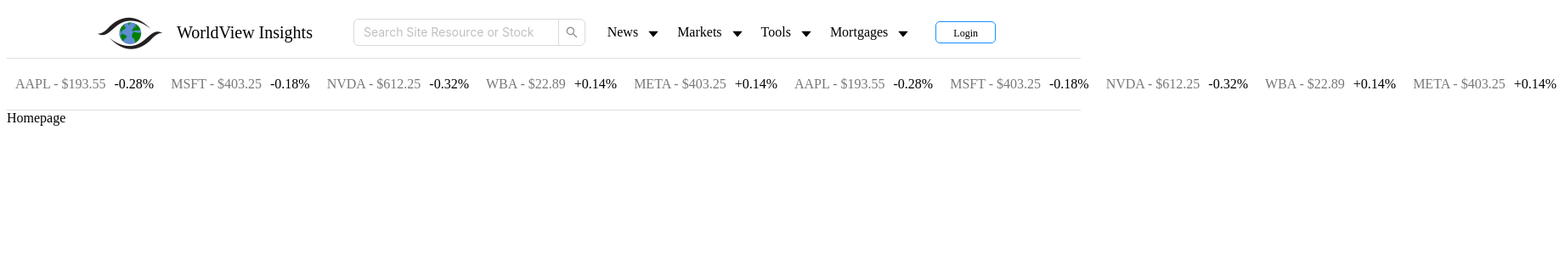
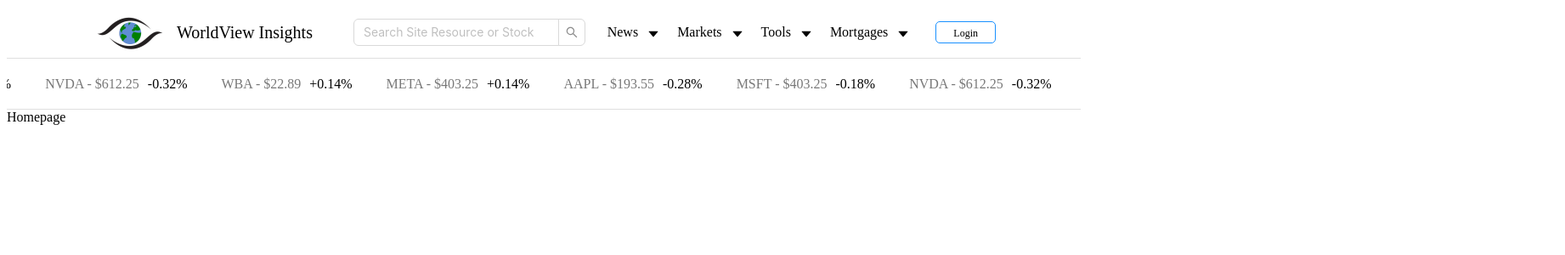
Before and after one commit to RobertJephthaHogan/world-view-insights, a React (Create React App) app in the folder src/client/: page / in a window 1280 px wide. Shown: the top 300 px of the page at 85% size, 1842 px wide, since content can reach past the window. Built offline with nearby package versions, Linux system fonts and the light colour scheme; the HTML template or start-up script is replaced by a standard one.

Commit message:
ticker bar animation

```diff
--- a/src/client/src/components/TickerBanner/index.tsx
+++ b/src/client/src/components/TickerBanner/index.tsx
@@ -9,8 +9,24 @@ import './styles.css'
 export default function TickerBanner() {
 
     return (
-        <div className='ticker-banner'>
-            <div className='banner-item'>
+        <div
+            className='ticker-banner'
+            id='scroll-container'
+        >
+            <div
+                className='banner-rail'
+                id='scroll-text'
+            >
+                {/*
+                    To create a seamless, continuous scroll without gaps between
+                    iterations, we need to duplicate the content within the
+                    scrolling element. This approach ensures that as one set of
+                    content goes off-screen, the identical set appears, creating
+                    an illusion of an endless scroll. Thats why there are two sets.
+                */}
+
+                {/* Set One */}
+                <div className='banner-item item'>
                     <span className='bi-info-text'>
                         AAPL - $193.55
                     </span>
@@ -18,7 +34,7 @@ export default function TickerBanner() {
                         -0.28%
                     </span>
                 </div>
-            <div className='banner-item'>
+                <div className='banner-item item'>
                     <span className='bi-info-text'>
                         MSFT - $403.25
                     </span>
@@ -26,7 +42,7 @@ export default function TickerBanner() {
                         -0.18%
                     </span>
                 </div>
-            <div className='banner-item'>
+                <div className='banner-item item'>
                     <span className='bi-info-text'>
                         NVDA - $612.25
                     </span>
@@ -34,7 +50,7 @@ export default function TickerBanner() {
                         -0.32%
                     </span>
                 </div>
-            <div className='banner-item'>
+                <div className='banner-item item'>
                     <span className='bi-info-text'>
                         WBA - $22.89
                     </span>
@@ -42,7 +58,7 @@ export default function TickerBanner() {
                         +0.14%
                     </span>
                 </div>
-            <div className='banner-item'>
+                <div className='banner-item item'>
                     <span className='bi-info-text'>
                         META - $403.25
                     </span>
@@ -50,7 +66,7 @@ export default function TickerBanner() {
                         +0.14%
                     </span>
                 </div>
-            <div className='banner-item'>
+                <div className='banner-item item'>
                     <span className='bi-info-text'>
                         AAPL - $193.55
                     </span>
@@ -58,7 +74,7 @@ export default function TickerBanner() {
                         -0.28%
                     </span>
                 </div>
-            <div className='banner-item'>
+                <div className='banner-item item'>
                     <span className='bi-info-text'>
                         MSFT - $403.25
                     </span>
@@ -66,7 +82,7 @@ export default function TickerBanner() {
                         -0.18%
                     </span>
                 </div>
-            <div className='banner-item'>
+                <div className='banner-item item'>
                     <span className='bi-info-text'>
                         NVDA - $612.25
                     </span>
@@ -74,7 +90,7 @@ export default function TickerBanner() {
                         -0.32%
                     </span>
                 </div>
-            <div className='banner-item'>
+                <div className='banner-item item'>
                     <span className='bi-info-text'>
                         WBA - $22.89
                     </span>
@@ -82,7 +98,7 @@ export default function TickerBanner() {
                         +0.14%
                     </span>
                 </div>
-            <div className='banner-item'>
+                <div className='banner-item item'>
                     <span className='bi-info-text'>
                         META - $403.25
                     </span>
@@ -90,6 +106,90 @@ export default function TickerBanner() {
                         +0.14%
                     </span>
                 </div>
+
+                {/* Set Two */}
+                <div className='banner-item item'>
+                    <span className='bi-info-text'>
+                        AAPL - $193.55
+                    </span>
+                    <span className='bi-change-down-text'>
+                        -0.28%
+                    </span>
+                </div>
+                <div className='banner-item item'>
+                    <span className='bi-info-text'>
+                        MSFT - $403.25
+                    </span>
+                    <span className='bi-change-up-text'>
+                        -0.18%
+                    </span>
+                </div>
+                <div className='banner-item item'>
+                    <span className='bi-info-text'>
+                        NVDA - $612.25
+                    </span>
+                    <span className='bi-change-down-text'>
+                        -0.32%
+                    </span>
+                </div>
+                <div className='banner-item item'>
+                    <span className='bi-info-text'>
+                        WBA - $22.89
+                    </span>
+                    <span className='bi-change-up-text'>
+                        +0.14%
+                    </span>
+                </div>
+                <div className='banner-item item'>
+                    <span className='bi-info-text'>
+                        META - $403.25
+                    </span>
+                    <span className='bi-change-up-text'>
+                        +0.14%
+                    </span>
+                </div>
+                <div className='banner-item item'>
+                    <span className='bi-info-text'>
+                        AAPL - $193.55
+                    </span>
+                    <span className='bi-change-down-text'>
+                        -0.28%
+                    </span>
+                </div>
+                <div className='banner-item item'>
+                    <span className='bi-info-text'>
+                        MSFT - $403.25
+                    </span>
+                    <span className='bi-change-up-text'>
+                        -0.18%
+                    </span>
+                </div>
+                <div className='banner-item item'>
+                    <span className='bi-info-text'>
+                        NVDA - $612.25
+                    </span>
+                    <span className='bi-change-down-text'>
+                        -0.32%
+                    </span>
+                </div>
+                <div className='banner-item item'>
+                    <span className='bi-info-text'>
+                        WBA - $22.89
+                    </span>
+                    <span className='bi-change-up-text'>
+                        +0.14%
+                    </span>
+                </div>
+                <div className='banner-item item'>
+                    <span className='bi-info-text'>
+                        META - $403.25
+                    </span>
+                    <span className='bi-change-up-text'>
+                        +0.14%
+                    </span>
+                </div>
+
+            </div>
         </div>
     )
 }
--- a/src/client/src/components/TickerBanner/styles.css
+++ b/src/client/src/components/TickerBanner/styles.css
@@ -4,6 +4,10 @@
 .ticker-banner {
     height: 60px;
     border-bottom: 1px solid #dfdfdf;
+    display: flex;
+}
+
+.banner-rail {
     display: flex;
 }
 
@@ -33,3 +37,30 @@
     color: var(--green-one);
     margin-left: 10px
 }
+
+
+#scroll-container {
+    overflow: hidden;
+    white-space: nowrap;
+    box-sizing: border-box;
+}
+
+#scroll-text {
+    display: flex;
+    animation: moveItems 30s linear infinite;
+}
+
+.item {
+    flex: none; /* Prevents flex items from growing or shrinking */
+    margin-right: 20px; /* Space between items */
+    /* Add more styling as needed */
+}
+
+@keyframes moveItems {
+    from {
+        transform: translateX(0%);
+    }
+    to {
+        transform: translateX(-50%);
+    }
+}
```
Lines whose indentation alone changed are shown as unchanged.
